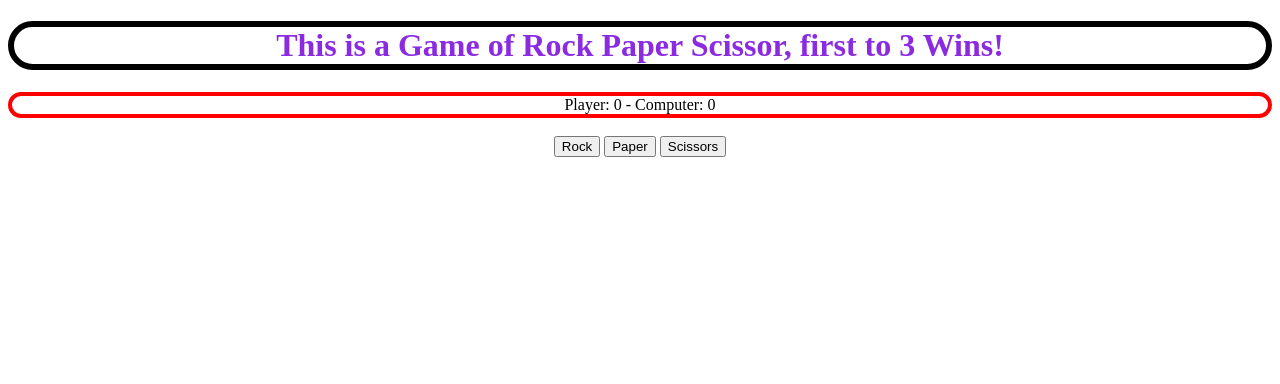
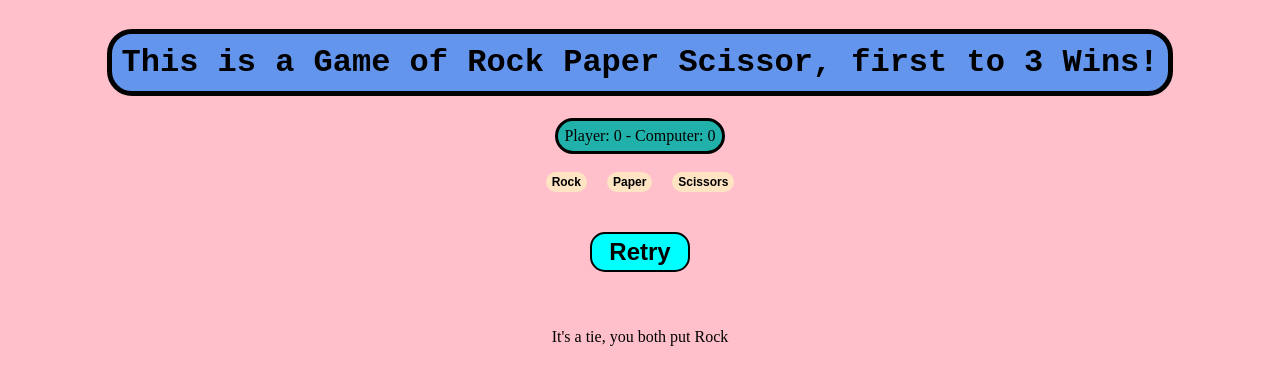
Before and after one commit to DDonnelly123/Rock-Paper-Scissors, a plain HTML site: page index.html in a window 1280 px wide. Both pictures are taken after a click on the button "Rock". Drawn offline with Linux system fonts and the light colour scheme.

Commit message:
feat: finished UI for Rock Paper Scissors

```diff
--- a/external.js
+++ b/external.js
@@ -13,28 +13,28 @@ function getComputerChoice() {
 
     function winMessage (playerSelection, computerSelection) {
         const win = document.querySelector('.win');
-        win.textContent = `You win! ${playerSelection} beats ${computerSelection}`;
+        win.textContent = `You win! You chose ${playerSelection} which beats the Computer's choice of ${computerSelection}`;
 
         setTimeout(() => {
             win.style.color ="black";
         }, 10);
 
         setTimeout(() => {
-            win.style.color ="white";
-        }, 1000);
+            win.style.color ="pink";
+        }, 4000);
     };
 
     function loseMessage (playerSelection, computerSelection) {
         const lose = document.querySelector('.lose');
-        lose.textContent = `You lose, ${computerSelection} beats ${playerSelection}`;
+        lose.textContent = `You lose, the Computer chose ${computerSelection} which beats your choice of ${playerSelection}`;
 
         setTimeout(() => {
             lose.style.color ="black";
         }, 10);
 
         setTimeout(() => {
-            lose.style.color ="white";
-        }, 1000);
+            lose.style.color ="pink";
+        }, 4000);
     };
 
     function tieMessage(playerSelection) {
@@ -46,20 +46,22 @@ function getComputerChoice() {
         }, 10);
 
         setTimeout(() => {
-            tie.style.color ="white";
-        }, 1000);
+            tie.style.color ="pink";
+        }, 4000);
     };
 
 
-    function WinnerMessage(playerSelection) {
+    function WinnerMessage() {
         const winner = document.querySelector('.winner');
-        tie.textContent = `You're the winner congratulations! Reload the page to play again`;
+        winner.textContent = `You're the winner, congratulations! Hit that Retry button to play again`;
+        winner.style.color = "red";
+    };
 
-        setTimeout(() => {
-            tie.style.color ="black";
-        }, 10);
-
-    };
+    function loserMessage() {
+        const loser = document.querySelector('.loser');
+        loser.textContent = `You Lost, hit that Retry button to give it another shot`;
+        loser.style.color = "red";
+    }
 
 
     let CompScore = 0;
@@ -93,6 +95,7 @@ if (computerSelection === playerSelection ) {
     const result = playRound('Rock', computerChoice);
     console.log(result);
     updateScore();
+    checkForWinner();
         }
     });
 
@@ -102,6 +105,7 @@ if (computerSelection === playerSelection ) {
     const result = playRound('Paper', computerChoice);
     console.log(result);
     updateScore();
+    checkForWinner();
         }
     });
 
@@ -111,7 +115,14 @@ if (computerSelection === playerSelection ) {
     const result = playRound('Scissors', computerChoice);
     console.log(result);
     updateScore();
-        } else if  (CompScore > PlayerScore) {
-
+    checkForWinner();
         }
     });
+
+function checkForWinner () {
+    if (PlayerScore === 3) {
+        WinnerMessage();
+    } else if (CompScore === 3) {
+        loserMessage();
+    }
+}
--- a/index.html
+++ b/index.html
@@ -7,17 +7,26 @@
     <link rel = "stylesheet" href="style.css">
 </head>
 <body>
+
     <script src="external.js" defer></script>
+
+    <div class="upperContainer">
 
         <h1>This is a Game of Rock Paper Scissor, first to 3 Wins!</h1>
 
+    </div>
+
+    <div class="scoreContainer">
+
         <div class = score>Player: 0 - Computer: 0</div>
+
+    </div>
 
 <br>
 
     <span class="container">
 
-    <span class="1container">
+        <span class="oneContainer">
 
             <button class="rock">Rock</button>
             <button class="paper">Paper</button>
@@ -25,13 +34,19 @@
 
         </span>
 
-<span class="2container">
+        <span class="buttonContainer">
+
+            <button class="refresh" onclick="window.location.reload();">Retry</button>
+
+        </span>
+
+        <span class="twoContainer">
 
             <span class="endMessages">
 
-    <p class="winner">You're the winner congratulations, reload the page to play again</p>
+                <p class="winner"></p>
 
-    <p class="loser">You Lost, reload the page to give it another shot</p>
+                <p class="loser"></p>
 
             </span>
 
--- a/style.css
+++ b/style.css
@@ -1,23 +1,41 @@
 .messages {
-  color: white;
+  color: pink;
+  text-align: center;
 }
 
 .endMessages {
     color: white;
+    text-align: center;
 }
+
+.upperContainer{
+    display: flex;
+    justify-content: center;
+}
+
 
 h1 {
     display: flex;
-    border: 6px solid black;
-    border-radius: 75px;
-    justify-content: center;
-    color: blueviolet;
+    border: 5px solid black;
+    background-color: cornflowerblue;
+    padding: 10px;
+    border-radius: 25px;
+    font-family: 'Courier New', Courier, monospace;
 }
 
-div{
+.score {
     display: flex;
-    border: 4px solid red;
+    align-items: center;
+    justify-content: center;
+    background-color: lightseagreen;
+    border: 3px solid black;
+    padding: 6px;
     border-radius: 25px;
+}
+
+.scoreContainer {
+    display: flex;
+    align-items: center;
     justify-content: center;
 }
 
@@ -25,4 +43,43 @@ div{
     display: flex;
     flex-direction: column;
     align-items: center;
+    flex-wrap: wrap;
+    gap: 40px;
 }
+
+.rock, .paper, .scissors {
+    height: 20px;
+    width: auto;
+    border-radius: 25px;
+    background-color: bisque;
+    font-size: 12px;
+    font-weight: 600;
+    border: none;
+}
+
+.buttonContainer {
+    display: flex;
+}
+
+.refresh {
+    width: 100px;
+    height: 40px;
+    background-color: aqua;
+    border: 2px solid black;
+    border-radius: 15px;
+    font-weight: 700;
+    font-size: 24px;
+    text-align: center;
+    padding: 0px;
+}
+
+.oneContainer {
+    display: flex;
+    align-items: center;
+    justify-content: center;
+    gap: 20px;
+}
+
+body{
+    background-color: pink;
+}
```
Lines whose indentation alone changed are shown as unchanged.
